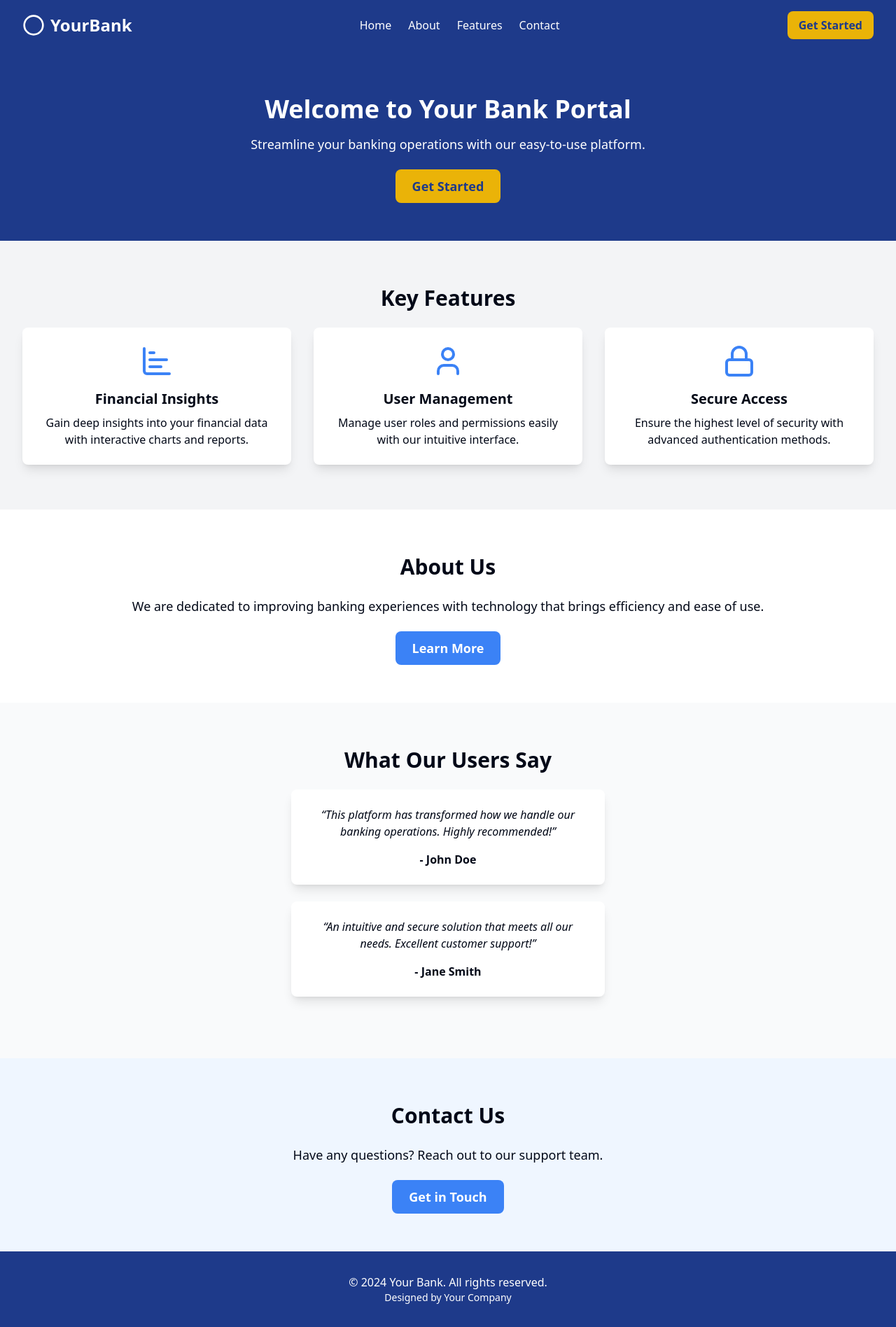
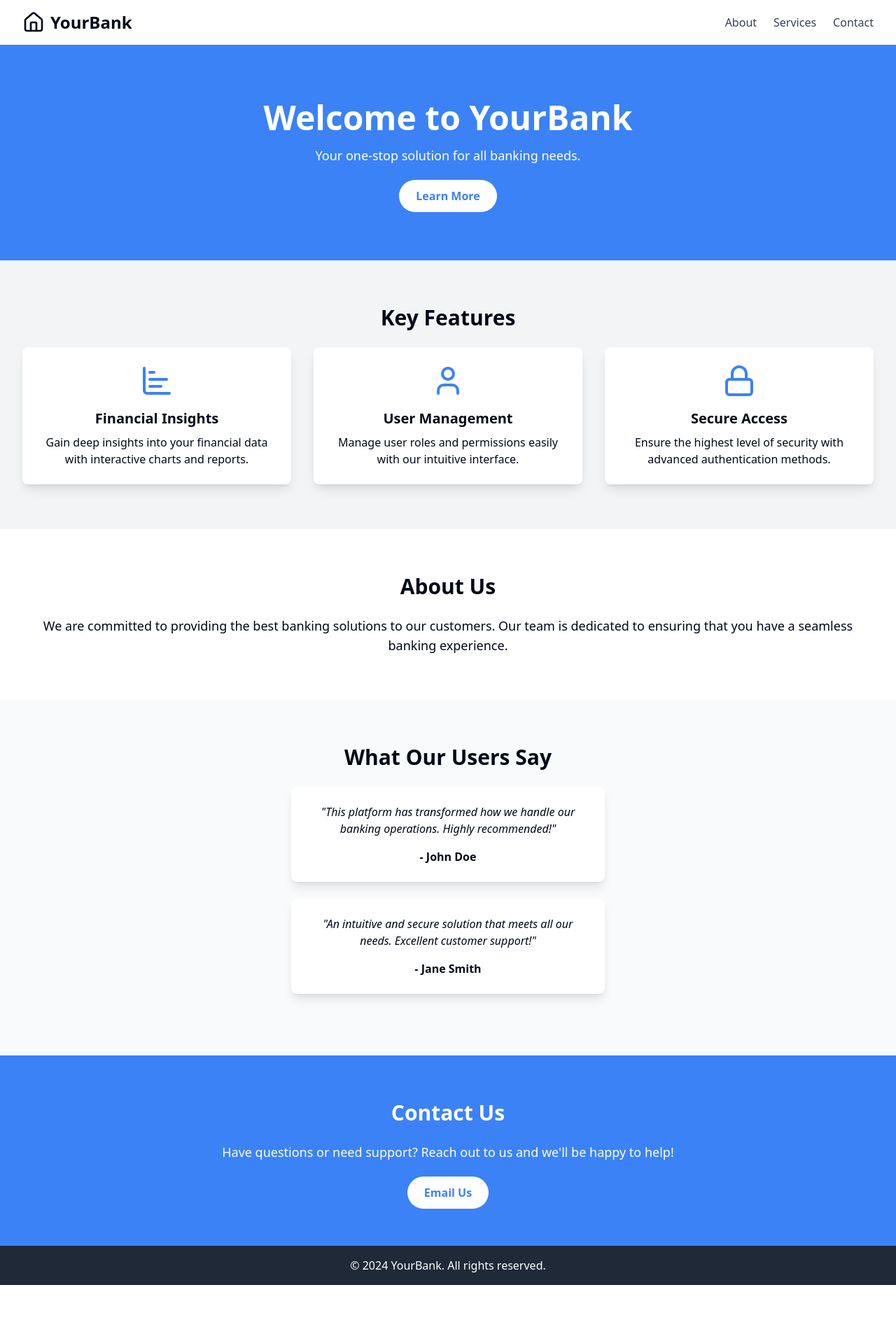
Before and after one commit to Shavkatjon-O/BRB_Hackcelerator_2024_Frontend, a Next.js app: page / in a window 1280 px wide. Shown: the whole page at 70% size. After the commit the page ends 1836 px from the top, so only its background shows below. Built offline with nearby package versions, Linux system fonts and the light colour scheme.

Commit message:
fix: bugs

```diff
--- a/src/app/(home)/_components/AboutUsSection.tsx
+++ b/src/app/(home)/_components/AboutUsSection.tsx
@@ -1,9 +1,8 @@
 const AboutUsSection = () => (
-  <section className="py-16">
+  <section className="py-16 bg-white">
     <div className="container mx-auto text-center">
       <h2 className="text-3xl font-bold mb-6">About Us</h2>
-      <p className="text-lg mb-8">We are dedicated to improving banking experiences with technology that brings efficiency and ease of use.</p>
-      <a href="/about" className="bg-blue-500 text-white py-3 px-6 rounded-lg text-lg font-semibold">Learn More</a>
+      <p className="text-lg">We are committed to providing the best banking solutions to our customers. Our team is dedicated to ensuring that you have a seamless banking experience.</p>
     </div>
   </section>
 );
--- a/src/app/(home)/_components/ContactSection.tsx
+++ b/src/app/(home)/_components/ContactSection.tsx
@@ -1,9 +1,11 @@
 const ContactSection = () => (
-  <section className="py-16 bg-blue-50">
+  <section className="py-16 bg-blue-500 text-white">
     <div className="container mx-auto text-center">
       <h2 className="text-3xl font-bold mb-6">Contact Us</h2>
-      <p className="text-lg mb-8">Have any questions? Reach out to our support team.</p>
-      <a href="/contact" className="bg-blue-500 text-white py-3 px-6 rounded-lg text-lg font-semibold">Get in Touch</a>
+      <p className="text-lg mb-8">Have questions or need support? Reach out to us and we'll be happy to help!</p>
+      <a href="mailto:support@yourbank.com" className="bg-white text-blue-500 px-6 py-3 rounded-full font-semibold">
+        Email Us
+      </a>
     </div>
   </section>
 );
--- a/src/app/(home)/_components/FeaturesSection.tsx
+++ b/src/app/(home)/_components/FeaturesSection.tsx
@@ -1,31 +1,24 @@
-import { FC } from 'react';
 import LucideIcon from '@/components/LucideIcon';
 
-interface Feature {
-  icon: keyof typeof import('lucide-react').icons;
-  title: string;
-  description: string;
-}
-
-const features: Feature[] = [
+const features = [
   {
-    icon: "ChartBar",
-    title: "Financial Insights",
-    description: "Gain deep insights into your financial data with interactive charts and reports."
+    icon: 'ChartBar',
+    title: 'Financial Insights',
+    description: 'Gain deep insights into your financial data with interactive charts and reports.'
   },
   {
-    icon: "User",
-    title: "User Management",
-    description: "Manage user roles and permissions easily with our intuitive interface."
+    icon: 'User',
+    title: 'User Management',
+    description: 'Manage user roles and permissions easily with our intuitive interface.'
   },
   {
-    icon: "Lock",
-    title: "Secure Access",
-    description: "Ensure the highest level of security with advanced authentication methods."
+    icon: 'Lock',
+    title: 'Secure Access',
+    description: 'Ensure the highest level of security with advanced authentication methods.'
   }
 ];
 
-const FeaturesSection: FC = () => (
+const FeaturesSection = () => (
   <section className="py-16 bg-gray-100">
     <div className="container mx-auto text-center">
       <h2 className="text-3xl font-bold mb-6">Key Features</h2>
--- a/src/app/(home)/_components/FooterSection.tsx
+++ b/src/app/(home)/_components/FooterSection.tsx
@@ -1,9 +1,6 @@
 const FooterSection = () => (
-  <footer className="bg-blue-900 text-white py-8">
-    <div className="container mx-auto text-center">
-      <p>&copy; 2024 Your Bank. All rights reserved.</p>
-      <p className="text-sm">Designed by Your Company</p>
-    </div>
+  <footer className="py-4 bg-gray-800 text-white text-center">
+    <p>&copy; 2024 YourBank. All rights reserved.</p>
   </footer>
 );
 
--- a/src/app/(home)/_components/HeaderSection.tsx
+++ b/src/app/(home)/_components/HeaderSection.tsx
@@ -1,20 +1,18 @@
-import LucideIcon from "@/components/LucideIcon"
 import Link from 'next/link';
+import LucideIcon from '@/components/LucideIcon';
 
 const HeaderSection = () => (
-  <header className="bg-blue-900 text-white py-4">
+  <header className="py-4 bg-white shadow-md">
     <div className="container mx-auto flex justify-between items-center">
       <Link href="/" className="text-2xl font-bold flex items-center">
         <LucideIcon name="Home" className="w-8 h-8 inline mr-2" />
         YourBank
       </Link>
       <nav className="space-x-6">
-        <Link href="/" className="hover:underline">Home</Link>
-        <Link href="/about" className="hover:underline">About</Link>
-        <Link href="/features" className="hover:underline">Features</Link>
-        <Link href="/contact" className="hover:underline">Contact</Link>
+        <Link href="/about" className="text-gray-700">About</Link>
+        <Link href="/services" className="text-gray-700">Services</Link>
+        <Link href="/contact" className="text-gray-700">Contact</Link>
       </nav>
-      <a href="/get-started" className="bg-yellow-500 text-blue-900 py-2 px-4 rounded-lg font-semibold">Get Started</a>
     </div>
   </header>
 );
--- a/src/app/(home)/_components/HeroSection.tsx
+++ b/src/app/(home)/_components/HeroSection.tsx
@@ -1,9 +1,11 @@
 const HeroSection = () => (
-  <section className="bg-blue-900 text-white py-16">
-    <div className="container mx-auto text-center">
-      <h1 className="text-4xl font-bold mb-4">Welcome to Your Bank Portal</h1>
-      <p className="text-lg mb-8">Streamline your banking operations with our easy-to-use platform.</p>
-      <a href="/dashboard" className="bg-yellow-500 text-blue-900 py-3 px-6 rounded-lg text-lg font-semibold">Get Started</a>
+  <section className="bg-blue-500 text-white text-center py-20">
+    <div className="container mx-auto">
+      <h1 className="text-5xl font-bold mb-4">Welcome to YourBank</h1>
+      <p className="text-lg mb-8">Your one-stop solution for all banking needs.</p>
+      <a href="#features" className="bg-white text-blue-500 px-6 py-3 rounded-full font-semibold">
+        Learn More
+      </a>
     </div>
   </section>
 );
--- a/src/app/(home)/_components/TestimonialsSection.tsx
+++ b/src/app/(home)/_components/TestimonialsSection.tsx
@@ -16,7 +16,7 @@ const TestimonialsSection = () => (
       <div className="flex flex-col items-center">
         {testimonials.map((testimonial, index) => (
           <div key={index} className="bg-white p-6 rounded-lg shadow-lg mb-6 max-w-md">
-            <p className="italic">&ldquo;{testimonial.feedback}&rdquo;</p>
+            <p className="italic">"{testimonial.feedback}"</p>
             <p className="font-semibold mt-4">- {testimonial.name}</p>
           </div>
         ))}
--- a/src/components/LucideIcon.tsx
+++ b/src/components/LucideIcon.tsx
@@ -1,15 +1,28 @@
+// src/components/LucideIcon.tsx
 import { FC } from 'react';
-import { icons, Icon } from 'lucide-react';
+import { Home, ChartBar, User, Lock } from 'lucide-react'; // Import all used icons
 
-type IconName = keyof typeof icons;
+type IconName = 'Home' | 'ChartBar' | 'User' | 'Lock'; // Define allowed icon names
 
 interface LucideIconProps {
   name: IconName;
   className?: string;
 }
 
+const icons: Record<IconName, FC<React.SVGProps<SVGSVGElement>>> = {
+  Home,
+  ChartBar,
+  User,
+  Lock,
+};
+
 const LucideIcon: FC<LucideIconProps> = ({ name, className }) => {
-  const IconComponent = icons[name] || icons['Circle'];
+  const IconComponent = icons[name];
+
+  if (!IconComponent) {
+    console.error(`Icon '${name}' does not exist.`);
+    return null;
+  }
 
   return <IconComponent className={className} />;
 };
```
